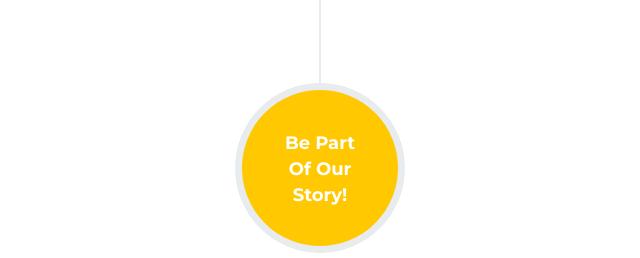
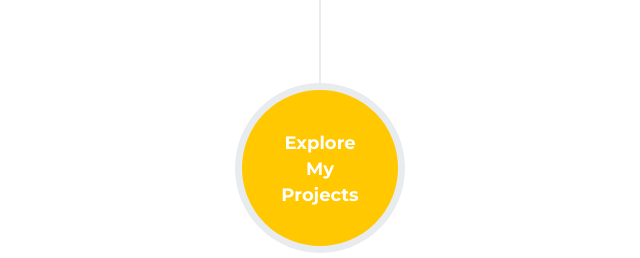
Before and after one commit to mustafabaytemurhw-cyber/mustafabaytemur.github.io, a plain HTML site: page index.html in a window 1280 px wide. Shown: the part 4380-4638 px from the top of the page, without its empty margins (320-960 px from the left). Drawn offline with nearby package versions, Linux system fonts and the light colour scheme.

Commit message:
Update timeline text from 'Be Part Of Our Story!' to 'Explore My Projects'

```diff
--- a/index.html
+++ b/index.html
@@ -227,11 +227,11 @@
                     <li class="timeline-inverted">
                         <div class="timeline-image">
                             <h4>
-                                Be Part
+                                Explore
                                 <br />
-                                Of Our
+                                My
                                 <br />
-                                Story!
+                                Projects
                             </h4>
                         </div>
                     </li>
```
